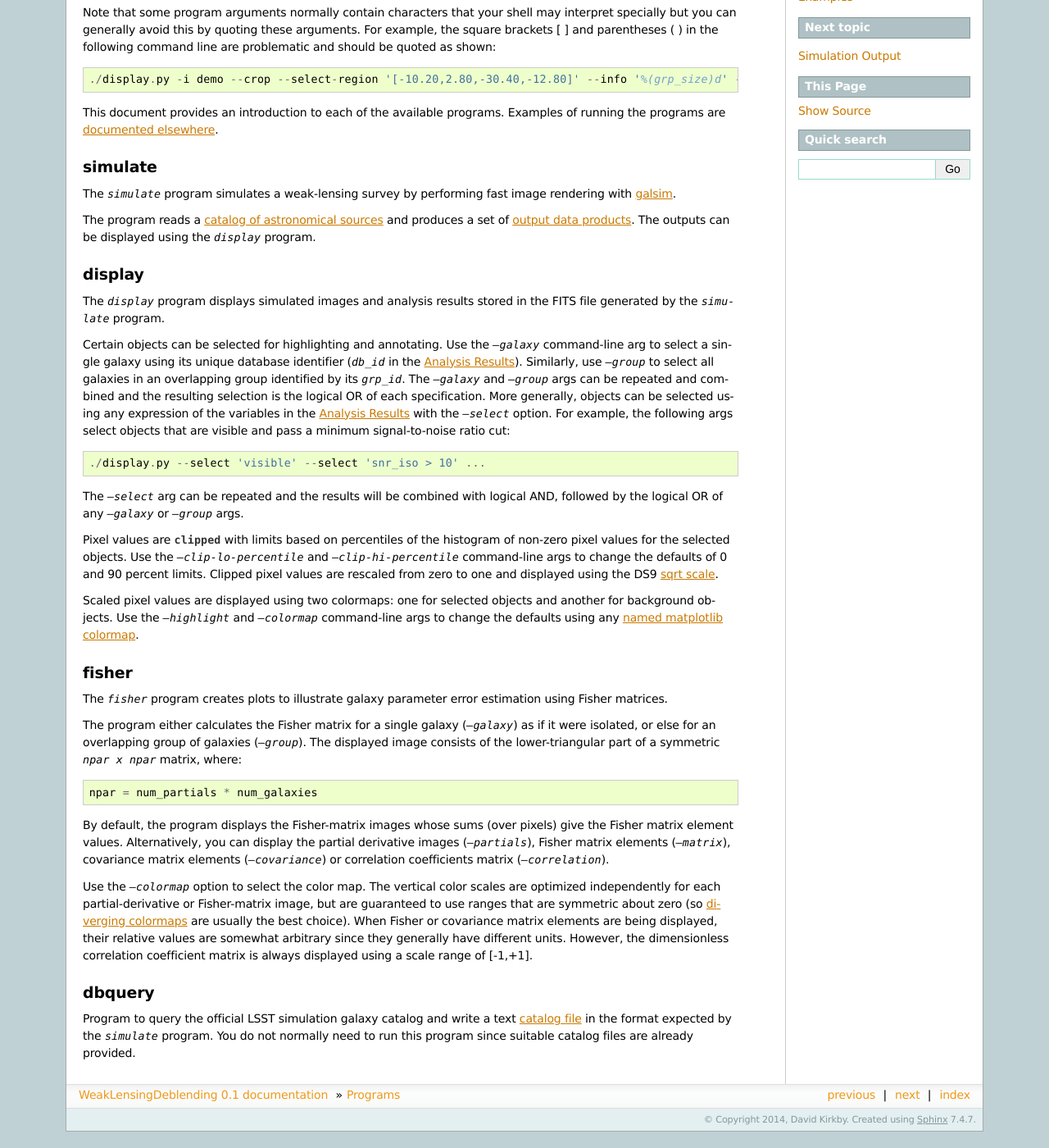
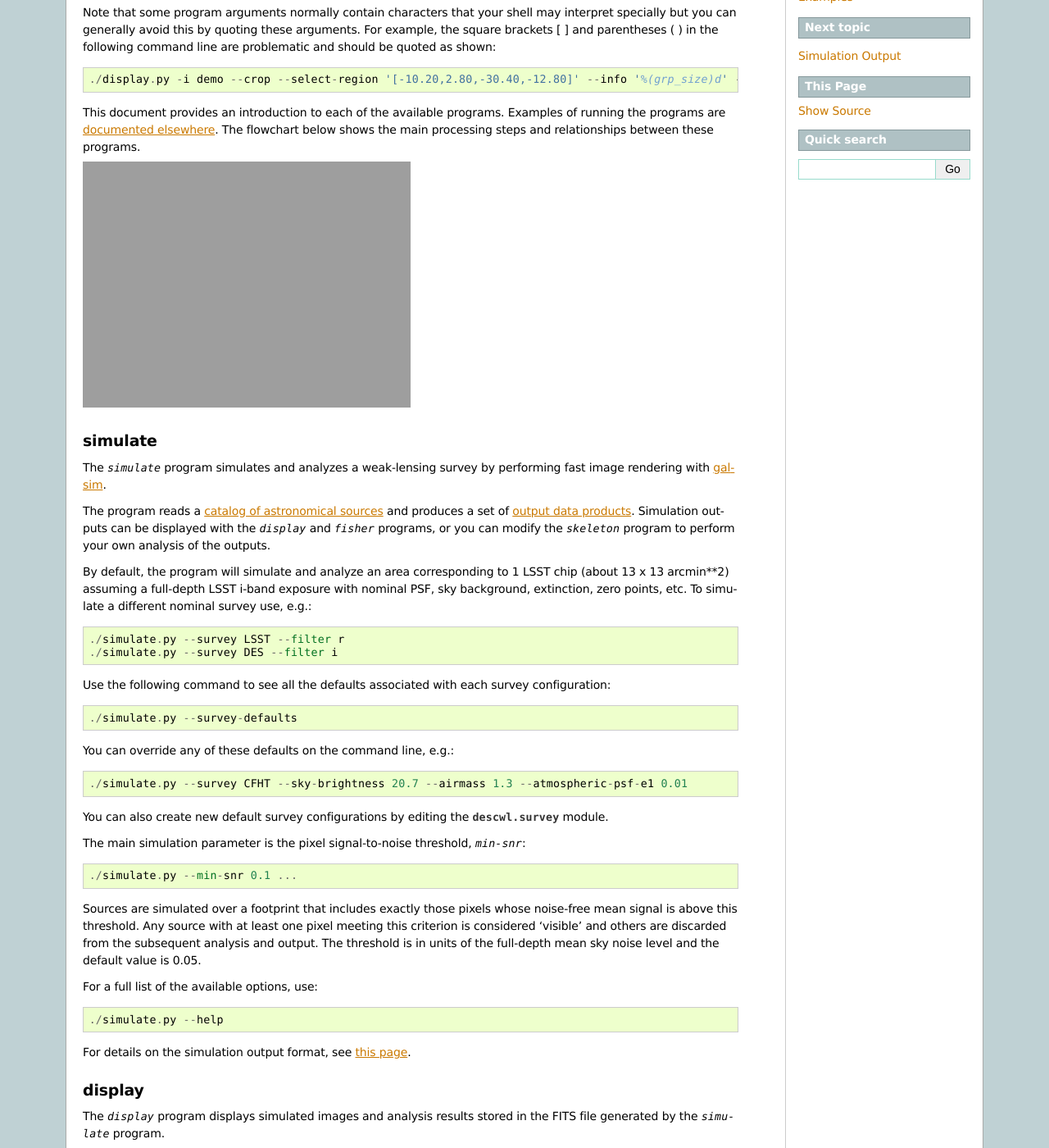
Before and after one commit to LSSTDESC/WeakLensingDeblending, a Sphinx documentation site: the page built from docs/programs.rst, in a window 1280 px wide and 1400 px high, scrolled down 241 px. Shown: the whole window at 82% size. Built offline with Sphinx 7.4.7, drawn with Linux system fonts in a browser that asks for light colours; some of the changed text lies outside the part shown.

Commit message:
Update docs

```diff
--- a/docs/history.rst
+++ b/docs/history.rst
@@ -1,16 +1,16 @@
 Revision History
 ================
 
-v0.?
+v0.2
 ----
-- Version used for DESC highlight project data products.
 - Refactor code and add sphinx documentation.
-- Rename `galsimcat.py` as `simulate.py` and `lsst2wl.py` to `dbquery.py`.
+- Rename `galsimcat.py` as `simulate.py` and `lsst2wl.py` as `dbquery.py`.
 - Add new programs `display.py`, `fisher.py`.
 - Fix catalog half-light radius bug: use sqrt(a*b) instead of catalog HLR value.
 - Include AGN component when present in the catalog.
 - Use Airy optical model instead of increasing atmospheric FWHM by 0.4 arcsec.
 - Implement new blending figures of merit.
+- Version used for DESC highlight project data products and paper draft v0.2
 
 v0.1
 ----
--- a/docs/programs.rst
+++ b/docs/programs.rst
@@ -11,16 +11,45 @@ Note that some program arguments normally contain characters that your shell may
 
 	./display.py -i demo --crop --select-region '[-10.20,2.80,-30.40,-12.80]' --info '%(grp_size)d' --magnification 8
 
-This document provides an introduction to each of the available programs. Examples of running the programs are :doc:`documented elsewhere </examples>`.
+This document provides an introduction to each of the available programs. Examples of running the programs are :doc:`documented elsewhere </examples>`. The flowchart below shows the main processing steps and relationships between these programs.
+
+.. image:: img/programs.*
 
 .. _prog-simulate:
 
 simulate
 --------
 
-The `simulate` program simulates a weak-lensing survey by performing fast image rendering with `galsim <https://github.com/GalSim-developers/GalSim>`_.
+The `simulate` program simulates and analyzes a weak-lensing survey by performing fast image rendering with `galsim <https://github.com/GalSim-developers/GalSim>`_.
 
-The program reads a :doc:`catalog of astronomical sources </catalog>` and produces a set of :doc:`output data products </output>`.  The outputs can be displayed using the `display` program.
+The program reads a :doc:`catalog of astronomical sources </catalog>` and produces a set of :doc:`output data products </output>`.  Simulation outputs can be displayed with the `display` and `fisher` programs, or you can modify the `skeleton` program to perform your own analysis of the outputs.
+
+By default, the program will simulate and analyze an area corresponding to 1 LSST chip (about 13 x 13 arcmin**2) assuming a full-depth LSST i-band exposure with nominal PSF, sky background, extinction, zero points, etc.  To simulate a different nominal survey use, e.g.::
+
+	./simulate.py --survey LSST --filter r
+	./simulate.py --survey DES --filter i
+
+Use the following command to see all the defaults associated with each survey configuration::
+
+	./simulate.py --survey-defaults
+
+You can override any of these defaults on the command line, e.g.::
+
+	./simulate.py --survey CFHT --sky-brightness 20.7 --airmass 1.3 --atmospheric-psf-e1 0.01
+
+You can also create new default survey configurations by editing the :mod:`descwl.survey` module.
+
+The main simulation parameter is the pixel signal-to-noise threshold, `min-snr`::
+
+	./simulate.py --min-snr 0.1 ...
+
+Sources are simulated over a footprint that includes exactly those pixels whose noise-free mean signal is above this threshold. Any source with at least one pixel meeting this criterion is considered 'visible' and others are discarded from the subsequent analysis and output. The threshold is in units of the full-depth mean sky noise level and the default value is 0.05.
+
+For a full list of the available options, use::
+
+	./simulate.py --help
+
+For details on the simulation output format, see :doc:`this page <output>`.
 
 .. _prog-display:
 
@@ -35,9 +64,25 @@ Certain objects can be selected for highlighting and annotating. Use the `--gala
 
 The `--select` arg can be repeated and the results will be combined with logical AND, followed by the logical OR of any `--galaxy` or `--group` args.
 
-Pixel values are :func:`clipped <numpy.clip>` with limits based on percentiles of the histogram of non-zero pixel values for the selected objects. Use the `--clip-lo-percentile` and `--clip-hi-percentile` command-line args to change the defaults of 0 and 90 percent limits. Clipped pixel values are rescaled from zero to one and displayed using the DS9 `sqrt scale <http://ds9.si.edu/ref/how.html#Scales>`_.
+Displayed pixel values are :func:`clipped <numpy.clip>` using an upper limits set at a fixed percentile of the histogram of non-zero pixel values for the selected objects, and a lower limit set a a fixed fraction of the mean sky noise level. Use the `--clip-hi-percentile` and `--clip-lo-noise-fraction` command-line args to change the defaults of 90% and 0.1, respectively. Clipped pixel values are rescaled from zero to one and displayed using the DS9 `sqrt scale <http://ds9.si.edu/ref/how.html#Scales>`_.
 
 Scaled pixel values are displayed using two colormaps: one for selected objects and another for background objects.  Use the `--highlight` and `--colormap` command-line args to change the defaults using any `named matplotlib colormap <http://matplotlib.org/examples/color/colormaps_reference.html>`_.
+
+Selected objects can be annotated using any information stored in the :ref:`analysis-results`.  Annotations are specified using python `format strings <https://docs.python.org/2/library/stdtypes.html#string-formatting-operations>`_ where all catalog variables are available. For example, to display redshifts with 2 digits of precision, use::
+
+	./display.py --info '%(z).2f' ...
+
+More complex formats with custom styling options are also possible, e.g.::
+
+	./display.py --info '$\\nu$ = %(snr_isof).1f,%(snr_grpf).1f' --info-size large --info-color red ...
+
+The results of running an independent object detection pipeline can be superimposed in a displayed image. The `match-catalog` option specifies the detections to use in SExtractor compatible format.  The matching algorithm is described :func:`here <descwl.analysis.OverlapResults.match_sextractor>`.  Matches can also be annoted, e.g.::
+
+	./display.py --match-catalog SE.cat --match-info '%(FLUX_AUTO).1f'
+
+For a full list of available options, use::
+
+	./display.py --help
 
 .. _prog-fisher:
 
@@ -59,4 +104,4 @@ Use the `--colormap` option to select the color map. The vertical color scales a
 dbquery
 -------
 
-Program to query the official LSST simulation galaxy catalog and write a text :doc:`catalog file </catalog>` in the format expected by the `simulate` program.  You do not normally need to run this program since suitable catalog files are already provided.
+The `dbquery` program queries the official LSST simulation galaxy catalog and writes a text :doc:`catalog file </catalog>` in the format expected by the `simulate` program.  You do not normally need to run this program since suitable catalog files are :doc:`already provided <products>`.
```
Also changed, not shown: other parts of docs/programs.rst (+1 -1 lines).
